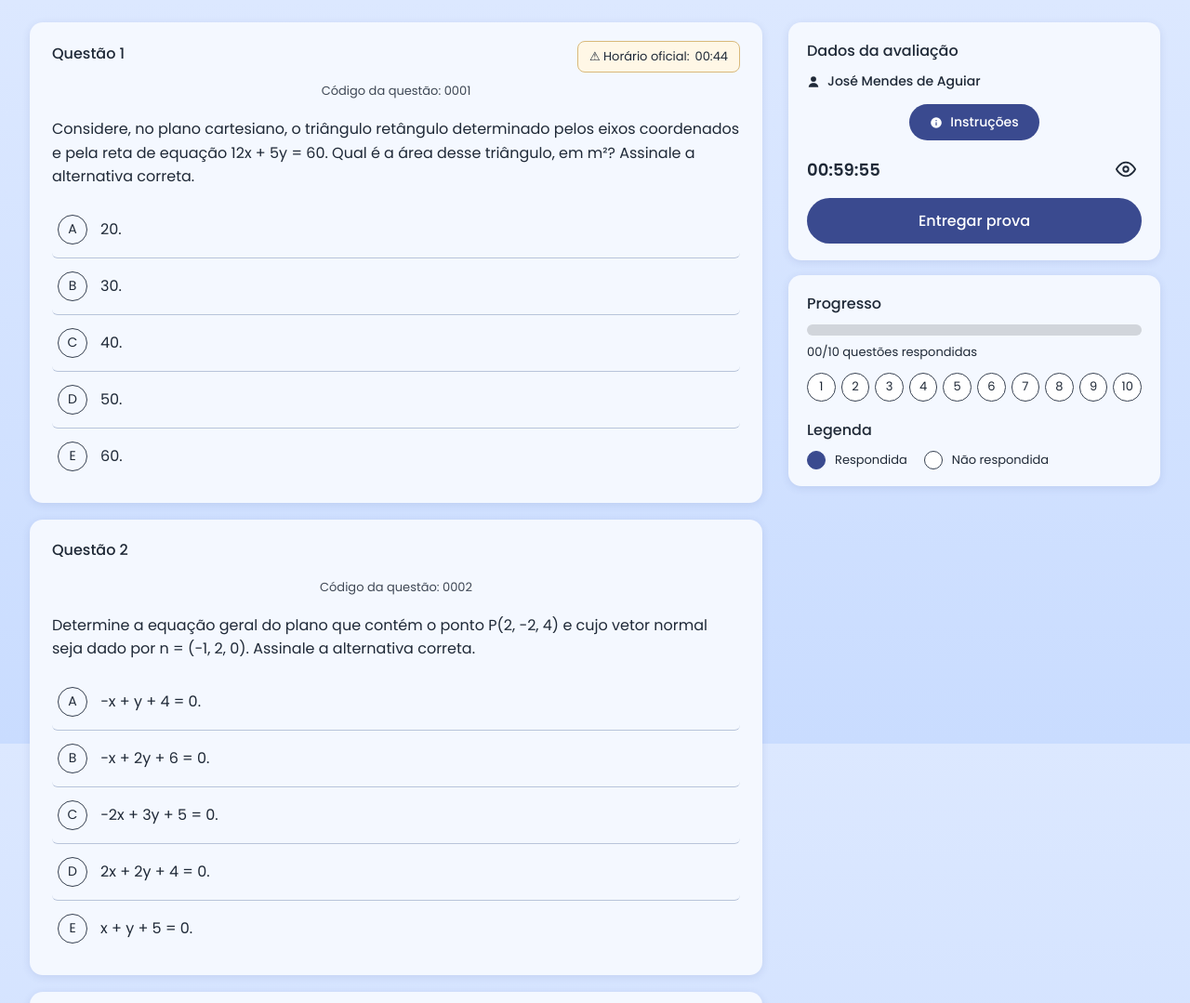
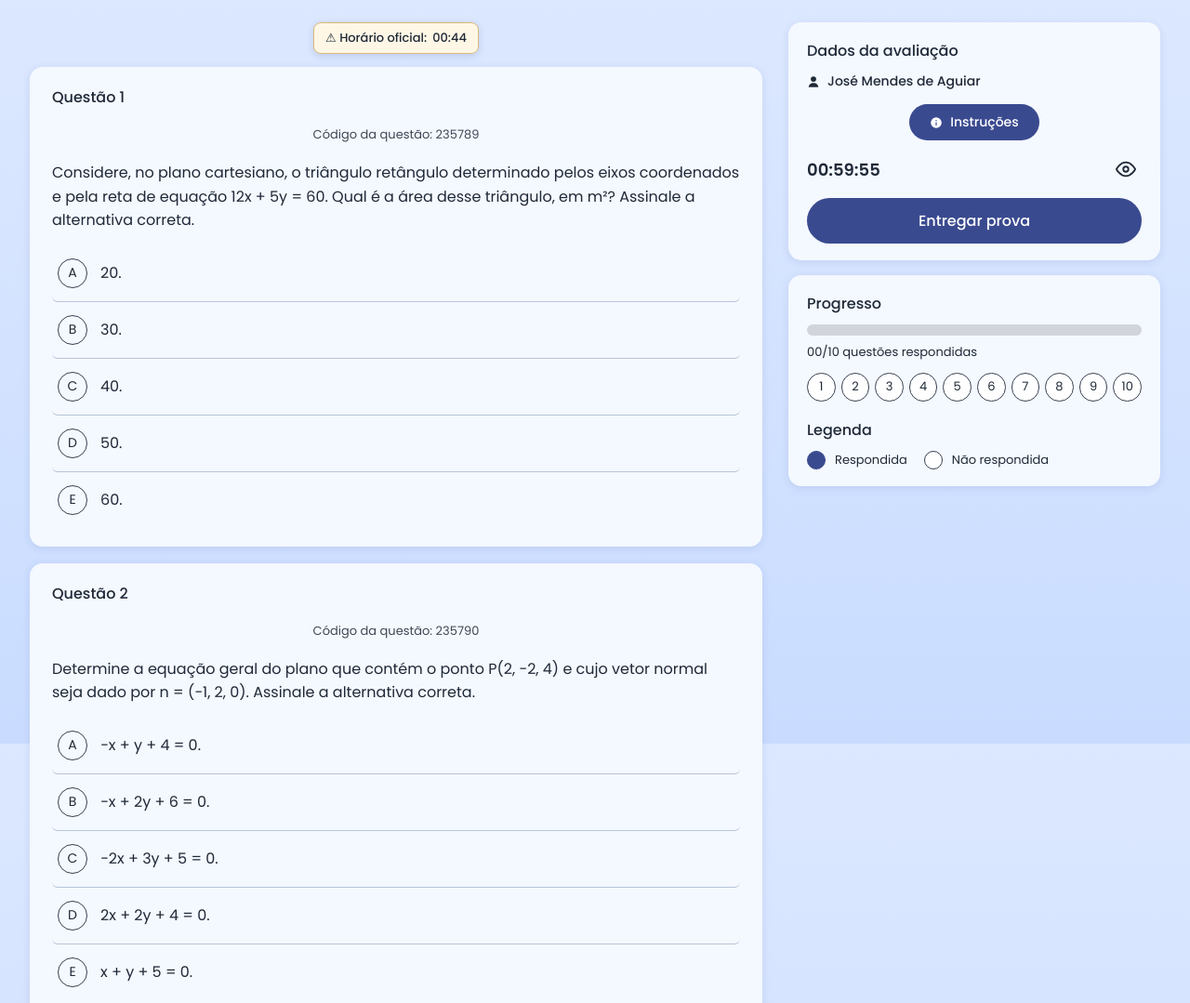
Before and after one commit to aguiarsilk1995-hue/simulado, a plain HTML site: page index.html in a window 1280 px wide. Shown: the top 1079 px of the page at 93% size. Drawn offline with Linux system fonts and the light colour scheme.

Commit message:
Add files via upload

```diff
--- a/index.html
+++ b/index.html
@@ -105,11 +105,15 @@ dialog ul{margin:0 0 18px; padding-left:20px; line-height:1.6}
 .dots{flex-wrap:nowrap !important; gap:6px !important; justify-content:space-between}
 .dot{flex:1 1 0; min-width:0; max-width:34px; width:auto; height:auto; aspect-ratio:1/1; font-size:13px}
 :root{padding-top:env(safe-area-inset-top,0px); padding-bottom:env(safe-area-inset-bottom,0px)}
+.clock-bar{position:sticky; top:12px; z-index:8; display:flex; justify-content:center; margin-bottom:14px; pointer-events:none}
+.clock-bar .alert{pointer-events:auto; box-shadow:0 2px 8px rgba(58,74,143,.18); font-weight:500}
+@media (max-width:900px){ .clock-bar{position:fixed; top:auto; bottom:calc(10px + env(safe-area-inset-bottom,0px)); left:0; right:0; margin:0} }
 </style>
 </head>
 <body>
 <div class="layout">
   <main id="main">
+    <div class="clock-bar"><span class="alert">⚠ Horário oficial: <span id="clock"></span></span></div>
     <div id="result" class="card result hidden"></div>
     <div id="questions"></div>
   </main>
@@ -165,63 +169,63 @@ const STORAGE_KEY = "simulado_v1";
    apoio (opcional) = texto de apoio exibido acima da questão. */
 const QUESTOES = [
   {
-    codigo: "0001",
+    codigo: "235789",
     enunciado: "Considere, no plano cartesiano, o triângulo retângulo determinado pelos eixos coordenados e pela reta de equação 12x + 5y = 60. Qual é a área desse triângulo, em m²? Assinale a alternativa correta.",
     alternativas: ["20.", "30.", "40.", "50.", "60."],
     correta: 1
   },
   {
-    codigo: "0002",
+    codigo: "235790",
     enunciado: "Determine a equação geral do plano que contém o ponto P(2, −2, 4) e cujo vetor normal seja dado por n = (−1, 2, 0). Assinale a alternativa correta.",
     alternativas: ["−x + y + 4 = 0.", "−x + 2y + 6 = 0.", "−2x + 3y + 5 = 0.", "2x + 2y + 4 = 0.", "x + y + 5 = 0."],
     correta: 1
   },
   {
-    codigo: "0003",
+    codigo: "235791",
     enunciado: "Sejam os planos α₁: x + my + 2z − 7 = 0 e α₂: 4x + 5y + 3z + 2 = 0. Quais são os valores de m para que o ângulo entre os planos seja de 30°? Assinale a alternativa correta.",
     alternativas: ["m = 4 e m = 3.", "m = 1 e m = 7.", "m = 9 e m = 8.", "m = 5 e m = 2.", "m = 0 e m = 6."],
     correta: 1
   },
   {
-    codigo: "0004",
+    codigo: "235792",
     enunciado: "Sejam P(3m + 1, 15) e Q(m, 3) pontos pertencentes ao segundo quadrante que distam 13 cm. Qual o valor de m? Assinale a alternativa correta.",
     alternativas: ["−5.", "−4.", "2.", "−3.", "6."],
     correta: 3
   },
   {
-    codigo: "0005",
+    codigo: "235793",
     apoio: "A equação geral da reta em um plano cartesiano pode ser expressa de diferentes formas, sendo uma das mais conhecidas a forma linear. Ela tem diversas aplicações em diferentes áreas, como matemática, física, engenharia, estatística e computação. Em geometria analítica, permite descrever linhas em um plano cartesiano e estudar propriedades geométricas, como inclinação e interseções com os eixos. Em física, a equação da reta é frequentemente usada para modelar fenômenos lineares, como movimento retilíneo uniforme. Em cinemática, por exemplo, a posição de um objeto em relação ao tempo pode ser descrita por uma equação da reta. A equação da reta é usada em várias disciplinas de engenharia para modelar e analisar sistemas lineares, como circuitos elétricos, análise de estruturas, controle de sistemas dinâmicos, entre outros. Essas são apenas algumas das muitas aplicações da equação da reta em diversas áreas. A sua versatilidade a torna uma ferramenta essencial para modelagem e análise em muitos campos diferentes.",
     enunciado: "Para montar uma casa no estilo enxaimel, casas típicas de Joinville, Santa Catarina, sua empresa instalou duas vigas de madeira para montar o telhado. A primeira passa pelos pontos A(1, 4) e B(−3, −8). Já a segunda, pelos pontos C(2, −4) e D(−1, 11). Você precisa determinar o ângulo exato entre as vigas para poder instalar o telhado e projetar o restante da casa. Qual seria esse ângulo? Assinale a alternativa correta.",
     alternativas: ["Aproximadamente 15,2°.", "Aproximadamente 29,7°.", "Aproximadamente 32,4°.", "Aproximadamente 46,8°.", "Aproximadamente 52,7°."],
     correta: 1
   },
   {
-    codigo: "0006",
+    codigo: "235794",
     enunciado: "Determine o valor de α para que o vetor u = (−1, α, −7) seja combinação linear dos vetores u₁ = (1, −3, 2) e u₂ = (2, 4, −1). Assinale a alternativa correta.",
     alternativas: ["α = 18.", "α = −21.", "α = −11.", "α = 24.", "α = 13."],
     correta: 4
   },
   {
-    codigo: "0007",
+    codigo: "235795",
     apoio: "O produto escalar, também conhecido como produto interno ou produto ponto, é uma operação matemática entre dois vetores que resulta em um número real. Uma aplicação importante do produto escalar é o cálculo do ângulo entre dois vetores.",
     enunciado: "Considere os vetores a = −î + 6ĵ + k̂ e d = î + 2ĵ + 3k̂. Encontre o ângulo entre os dois vetores. Assinale a alternativa correta.",
     alternativas: ["Aproximadamente 42°.", "Aproximadamente 25°.", "Aproximadamente 30°.", "Aproximadamente 15°.", "Aproximadamente 53°."],
     correta: 4
   },
   {
-    codigo: "0008",
+    codigo: "235796",
     enunciado: "Considere os conjuntos de vetores em ℝ³ abaixo.<br>(I) v₁ = sen²x, v₂ = cos²x, v₃ = 2<br>(II) v₁ = 1 − x − x², v₂ = x, v₃ = 1<br>(III) v₁ = 2 − x, v₂ = 2x², v₃ = −x<br><br>Analise as afirmativas abaixo.<br>I. Os conjuntos (I), (II) e (III) são linearmente dependentes.<br>II. Os conjuntos (I), (II) e (III) são linearmente independentes.<br>III. O conjunto (II) é linearmente dependente.<br><br>Assinale a alternativa correta.",
     alternativas: ["Apenas a afirmativa I está correta.", "Apenas a afirmativa II está correta.", "Apenas a afirmativa III está correta.", "Apenas as afirmativas I, II e III estão corretas.", "Apenas as afirmativas II e III estão corretas."],
     correta: 2
   },
   {
-    codigo: "0009",
+    codigo: "235797",
     enunciado: "Considere os vetores u = 2î − 3ĵ − 6k̂ e v = 3î − 4ĵ − 4k̂. Determine a norma da projeção de u sobre v. Assinale a alternativa correta.",
     alternativas: ["3,98.", "4,21.", "5,06.", "6,56.", "7,14."],
     correta: 3
   },
   {
-    codigo: "0010",
+    codigo: "235798",
     apoio: "Uma combinação linear de vetores é uma expressão matemática que envolve a multiplicação de cada vetor por um escalar correspondente e, em seguida, somando todos esses resultados.",
     enunciado: "Observe os escalares p, q, r ∈ ℝ, tais que (1, 2, 3) = p(1, 0, 0) + q(1, 1, 0) + r(1, 1, 1). Qual o valor da expressão 2p + 3q − r? Assinale a alternativa correta.",
     alternativas: ["16.", "9.", "15.", "−8.", "−13."],
@@ -265,7 +269,7 @@ function render(){
     sec.className = "card q" + (state.finalizado ? " locked" : "");
     sec.id = "q" + i;
     let html = `<div class="q-head"><h3>Questão ${i+1}</h3>`;
-    if(i===0) html += `<span class="alert">⚠ Horário oficial: <span id="clock"></span></span>`;
+
     html += `</div><div class="q-code">Código da questão: ${q.codigo}</div><p class="q-text">${q.enunciado}</p><div class="opts">`;
     q.alternativas.forEach((a,j)=>{
       let cls = "opt";
```
